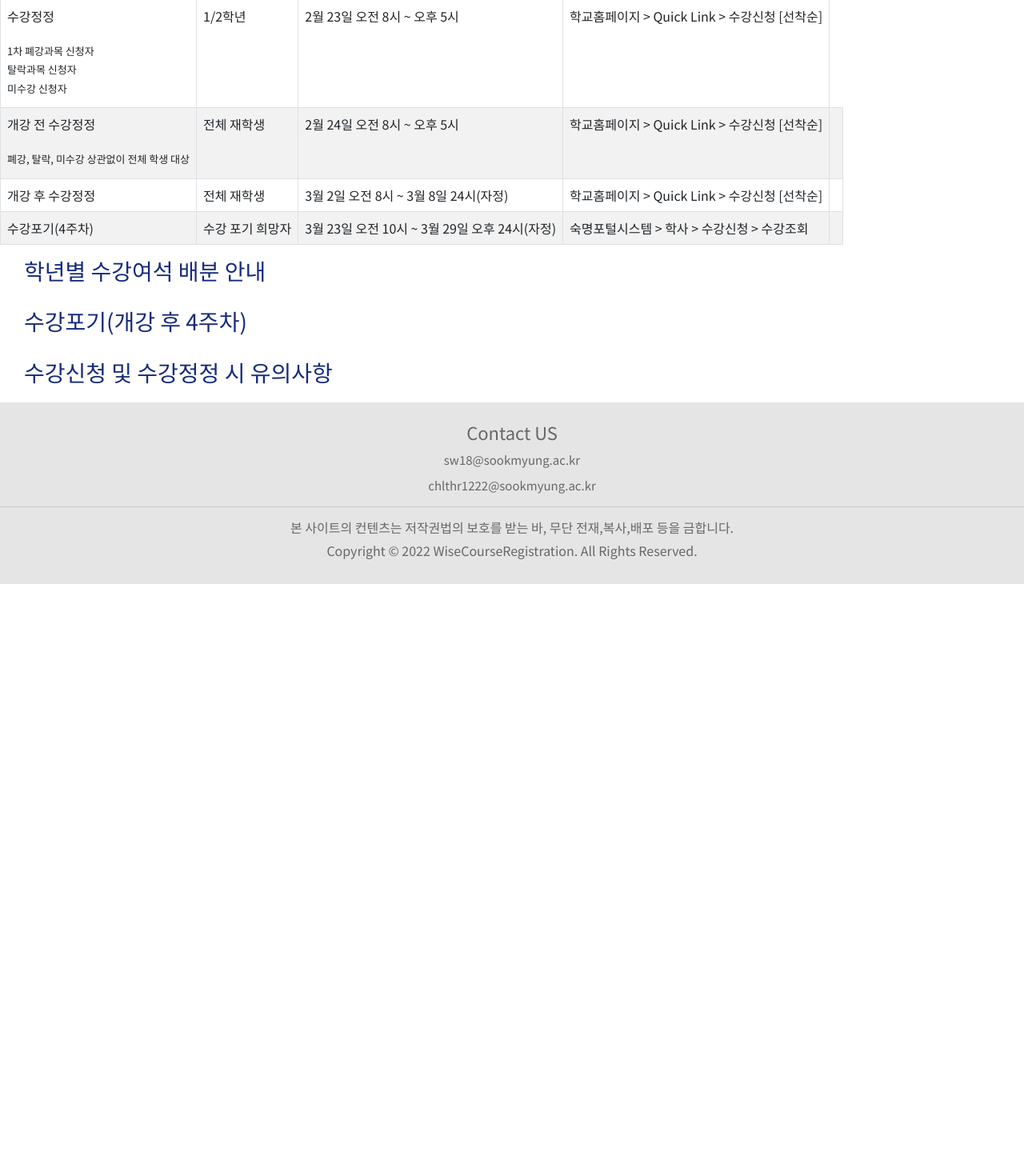
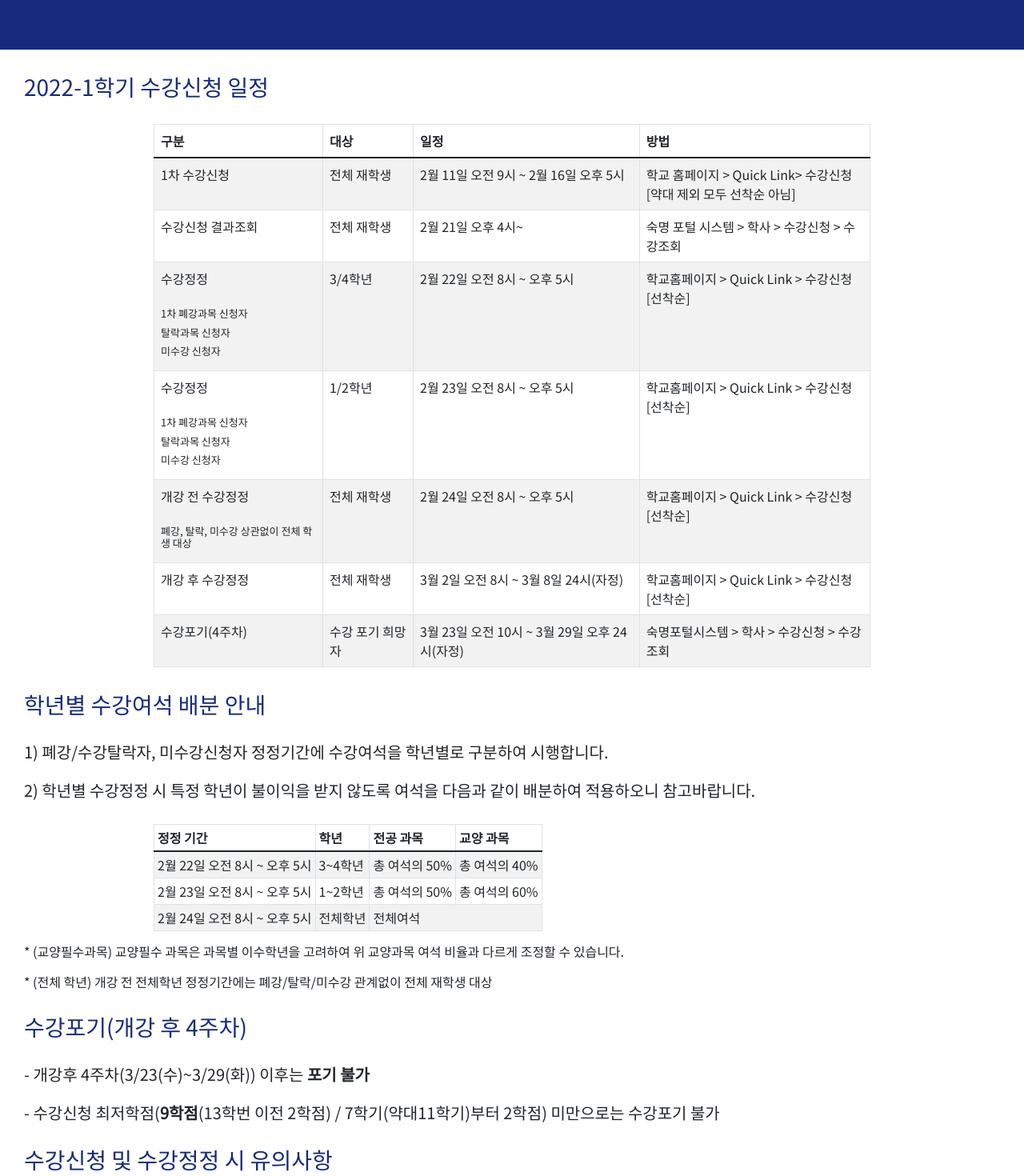
Before and after one commit to ssook1222/side-project, a React (Create React App) app: page /Warning in a window 1280 px wide. Shown: the part 480-1950 px from the top of the page at 80% size. Before the commit the page ends 1210 px from the top, so only its background shows below. Built offline with nearby package versions, Linux system fonts and the light colour scheme.

Commit message:
UPDATE : 수강신청 일정 설명 페이지 1차 완료

```diff
--- a/src/pages/warning/Information.js
+++ b/src/pages/warning/Information.js
@@ -1,13 +1,31 @@
 import React from 'react';
 import "./Warning.css";
+import Sugangtables from "./SugangTable"
 
 class Information extends React.Component {
     render() {
         return(
             <div>
                 <h3 className="title">학년별 수강여석 배분 안내</h3>
+                <h5 className="para" style={{marginBottom:"30px"}}>
+                    1) 폐강/수강탈락자, 미수강신청자 정정기간에 수강여석을 학년별로 구분하여 시행합니다.<br/><br/>
+                    2) 학년별 수강정정 시 특정 학년이 불이익을 받지 않도록 여석을 다음과 같이 배분하여 적용하오니 참고바랍니다.<br/></h5>
+                <Sugangtables></Sugangtables>
+                <h6 className="para">
+                    * (교양필수과목) 교양필수 과목은 과목별 이수학년을 고려하여 위 교양과목 여석 비율과 다르게 조정할 수 있습니다.<br/><br/>
+                    * (전체 학년) 개강 전 전체학년 정정기간에는 폐강/탈락/미수강 관계없이 전체 재학생 대상<br/>
+                </h6>
                 <h3 className="title">수강포기(개강 후 4주차)</h3>
+                <h5 className="para">
+                    - 개강후 4주차(3/23(수)~3/29(화)) 이후는 <b>포기 불가</b><br/><br/>
+                    - 수강신청 최저학점(<b>9학점</b>(13학번 이전 2학점) / 7학기(약대11학기)부터 2학점) 미만으로는 수강포기 불가<br/>
+                </h5>
                 <h3 className="title">수강신청 및 수강정정 시 유의사항</h3>
+                <h5 className="para" style={{marginBottom:"50px"}}>
+                    1) 수강신청, 수강정정, 수강포기 후 반드시 숙명포털에서 수강조회하여 최종 수강내역을 학생 본인이 확인해야 합니다.<br/><br/>
+                    2) 수강신청여부 확인 없이 출석부에 수기로 이름을 기입하여 수강한 학생은 학점을 인정받을 수 없습니다.<br/><br/>
+                    3) 수강취소하지 않고 임의로 수업에 참여하지 않은 과목은 F학점을 받게 됩니다.<br/><br/>
+                </h5>
             </div>
         )
     }
--- /dev/null
+++ b/src/pages/warning/SugangTable.js
@@ -0,0 +1,40 @@
+import React from 'react';
+import "./Table.css";
+import {Table} from "react-bootstrap";
+
+class Tables extends React.Component {
+    render() {
+        return(
+            <Table className="tables" style={{width:"80%"}} striped bordered hover size="sm">
+                <thead>
+                <tr>
+                    <th>정정 기간</th>
+                    <th>학년</th>
+                    <th>전공 과목</th>
+                    <th>교양 과목</th>
+                </tr>
+                </thead>
+                <tbody>
+                <tr>
+                    <td>2월 22일 오전 8시 ~ 오후 5시</td>
+                    <td>3~4학년</td>
+                    <td>총 여석의 50%</td>
+                    <td>총 여석의 40%</td>
+                </tr>
+                <tr>
+                    <td>2월 23일 오전 8시 ~ 오후 5시</td>
+                    <td>1~2학년</td>
+                    <td>총 여석의 50%</td>
+                    <td>총 여석의 60%</td>
+                </tr>
+                <tr>
+                    <td>2월 24일 오전 8시 ~ 오후 5시</td>
+                    <td>전체학년</td>
+                    <td colSpan={2}>전체여석</td>
+                </tr>
+                </tbody>
+            </Table>
+        )
+    }
+}
+export default Tables
--- a/src/pages/warning/Table.css
+++ b/src/pages/warning/Table.css
@@ -6,5 +6,6 @@
     display: block;
     margin-left: auto;
     margin-right: auto;
-    width: 70%;
+    padding-left: 5%;
+    padding-right: 5%;
 }
--- a/src/pages/warning/Table.js
+++ b/src/pages/warning/Table.js
@@ -5,7 +5,7 @@ import {Table} from "react-bootstrap";
 class Tables extends React.Component {
     render() {
         return(
-            <Table className="tables" striped bordered hover>
+            <Table className="tables" style={{width:"80%"}} striped bordered hover>
                 <thead>
                 <tr>
                     <th>구분</th>
@@ -55,21 +55,18 @@ class Tables extends React.Component {
                     <td>전체 재학생</td>
                     <td>2월 24일 오전 8시 ~ 오후 5시</td>
                     <td>학교홈페이지 > Quick Link > 수강신청 [선착순]</td>
-                    <td></td>
                 </tr>
                 <tr>
                     <td>개강 후 수강정정</td>
                     <td>전체 재학생</td>
                     <td>3월 2일 오전 8시 ~ 3월 8일 24시(자정)</td>
                     <td>학교홈페이지 > Quick Link > 수강신청 [선착순]</td>
-                    <td></td>
                 </tr>
                 <tr>
                     <td>수강포기(4주차)</td>
                     <td>수강 포기 희망자</td>
                     <td>3월 23일 오전 10시 ~ 3월 29일 오후 24시(자정)</td>
                     <td>숙명포털시스템 > 학사 > 수강신청 > 수강조회</td>
-                    <td></td>
                 </tr>
                 </tbody>
             </Table>
--- a/src/pages/warning/Warning.css
+++ b/src/pages/warning/Warning.css
@@ -1,5 +1,13 @@
 .title{
     margin-left: 30px;
+    margin-top: 30px;
     margin-bottom: 30px;
     color: #162B7D;
+    padding-right: 20px;
 }
+.para{
+    margin-left: 30px;
+    margin-top: 10px;
+    margin-bottom: 10px;
+    padding-right: 30px;
+}
```
Also changed, not shown: src/pages/warning/WarningMain.js (+6 -0 lines), public/images/Schedule.png (added).
